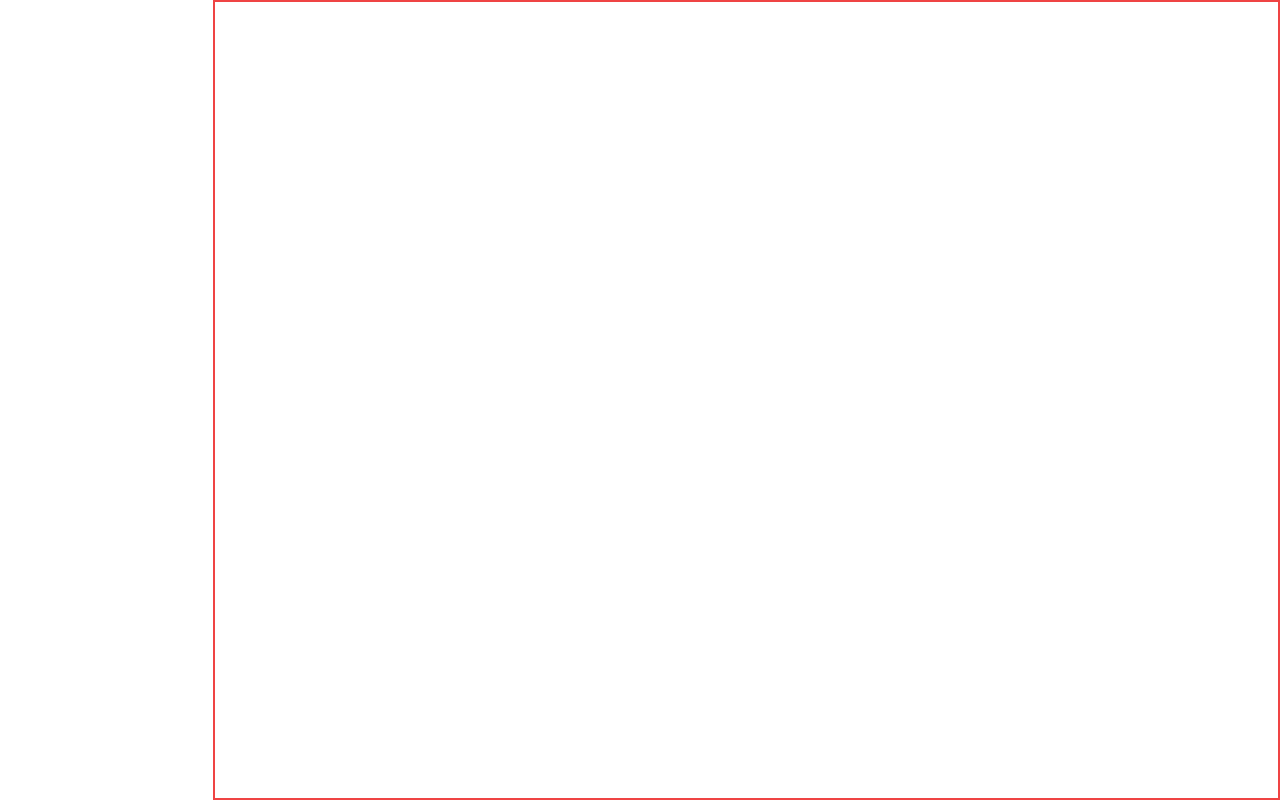
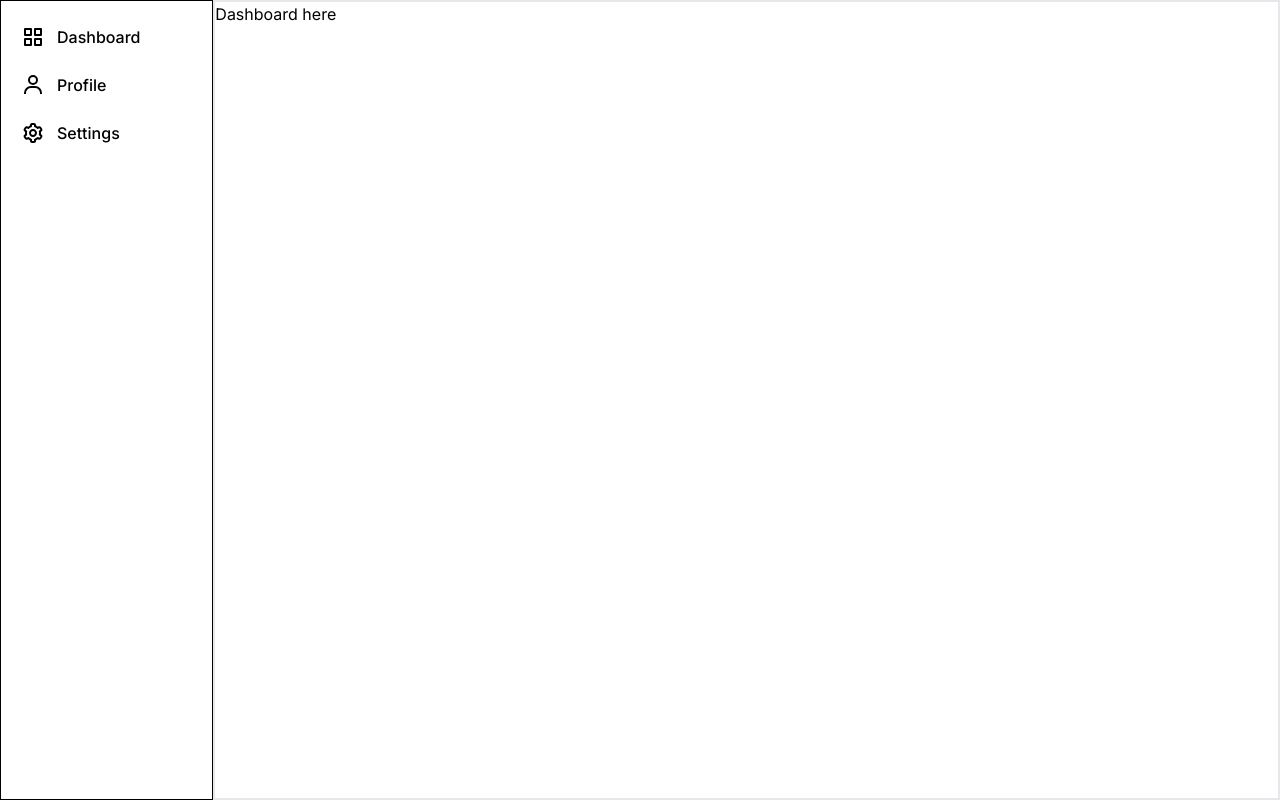
Before and after one commit to Sibindra/twitter-insights, a Next.js app: page /dashboard in a window 1280 px wide. Built offline with nearby package versions, Linux system fonts and the light colour scheme.

Commit message:
minor fixes

```diff
--- a/app/dashboard/layout.tsx
+++ b/app/dashboard/layout.tsx
@@ -1,20 +1,18 @@
-import React, { ReactNode } from "react";
-// import SideBar from "@/components/SideBar";
+import Sidebar from "@/components/Sidebar";
 
-
-interface LayoutProps {
-  children: ReactNode;
-}
-
-export default function Layout({ children }: LayoutProps) {
+export default function DashboardLayout({
+  children,
+}: {
+  children: React.ReactNode;
+}) {
   return (
-    <div className="flex flex-row">
-      <div className="flex">
-        {/* <SideBar /> */}
+    <div className="flex flex-row h-screen">
+      <div className="w-1/6">
+        <Sidebar />
       </div>
 
       {/* Main Content */}
-      <div className="flex md:relative w-5/6 bg-secondary h-screen border-2 border-red-500 ml-auto overflow-hidden">
+      <div className="flex-1 md:relative bg-secondary border-2  ml-auto overflow-auto">
         {children}
       </div>
     </div>
--- a/app/dashboard/page.tsx
+++ b/app/dashboard/page.tsx
@@ -1,8 +1,3 @@
 export default function Dashboard() {
-
-
-  return (
-    <div>
-    </div>
-  );
+  return <div>Dashboard here</div>;
 }
--- /dev/null
+++ b/components/Sidebar.tsx
@@ -0,0 +1,74 @@
+"use client";
+import { BiGridAlt, BiUser, BiCog } from "react-icons/bi";
+import { HiMenuAlt2 } from "react-icons/hi";
+import { useState } from "react";
+import Link from "next/link";
+
+export default function Sidebar() {
+  // sidebar state for mobile screens
+  const [sidebarOpen, setSidebarOpen] = useState(true);
+
+  const toggleSidebar = () => {
+    setSidebarOpen(!sidebarOpen);
+  };
+
+  return (
+    <div className="">
+      <button
+        data-drawer-target="default-sidebar"
+        data-drawer-toggle="default-sidebar"
+        aria-controls="default-sidebar"
+        type="button"
+        className="inline-flex items-center p-2 mt-2 ml-3 text-sm rounded-none-none sm:hidden hover:bg-gray-100 focus:outline-none focus:ring-2 focus:ring-gray-20"
+        onClick={toggleSidebar}
+      >
+        <span className="sr-only">Toggle menu</span>
+        <HiMenuAlt2 className="w-6 h-6" />
+      </button>
+
+      {sidebarOpen && (
+        <aside
+          id="default-sidebar"
+          className="border-black border h-screen"
+          aria-label="Sidebar"
+        >
+          <div className="h-full px-3 py-4 overflow-y-auto bg-gray-5">
+            <ul className="space-y-2 font-medium">
+              <li>
+                <Link
+                  href="/dashboard"
+                  className="flex items-center p-2 rounded-none-lg hover:border-black hover:border"
+                >
+                  <BiGridAlt className="w-6 h-6 transition duration-75 group-hover:" />
+                  <span className="ml-3">Dashboard</span>
+                </Link>
+              </li>
+
+              <li>
+                <Link
+                  href="/dashboard/profile"
+                  className="flex items-center p-2 rounded-none-lg hover:border-black hover:border"
+                >
+                  <BiUser className="flex-shrink-0 w-6 h-6 transition duration-75 group-hover:" />
+                  <span className="flex-1 ml-3 whitespace-nowrap">Profile</span>
+                </Link>
+              </li>
+
+              <li>
+                <Link
+                  href="/dashboard/settings"
+                  className="flex items-center p-2 rounded-none-lg hover:border-black hover:border"
+                >
+                  <BiCog className="flex-shrink-0 w-6 h-6 transition duration-75 group-hover:" />
+                  <span className="flex-1 ml-3 whitespace-nowrap">
+                    Settings
+                  </span>
+                </Link>
+              </li>
+            </ul>
+          </div>
+        </aside>
+      )}
+    </div>
+  );
+}
```
